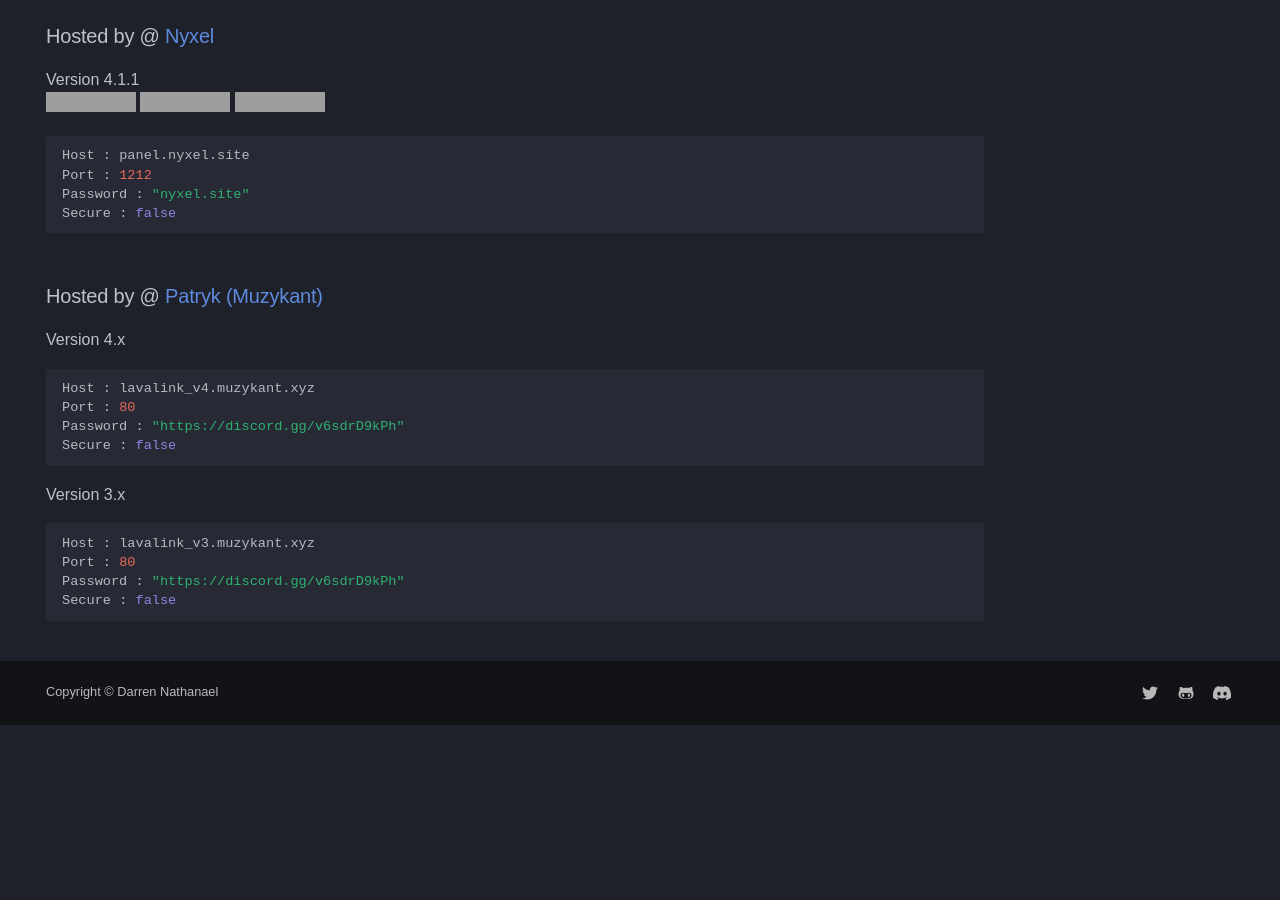
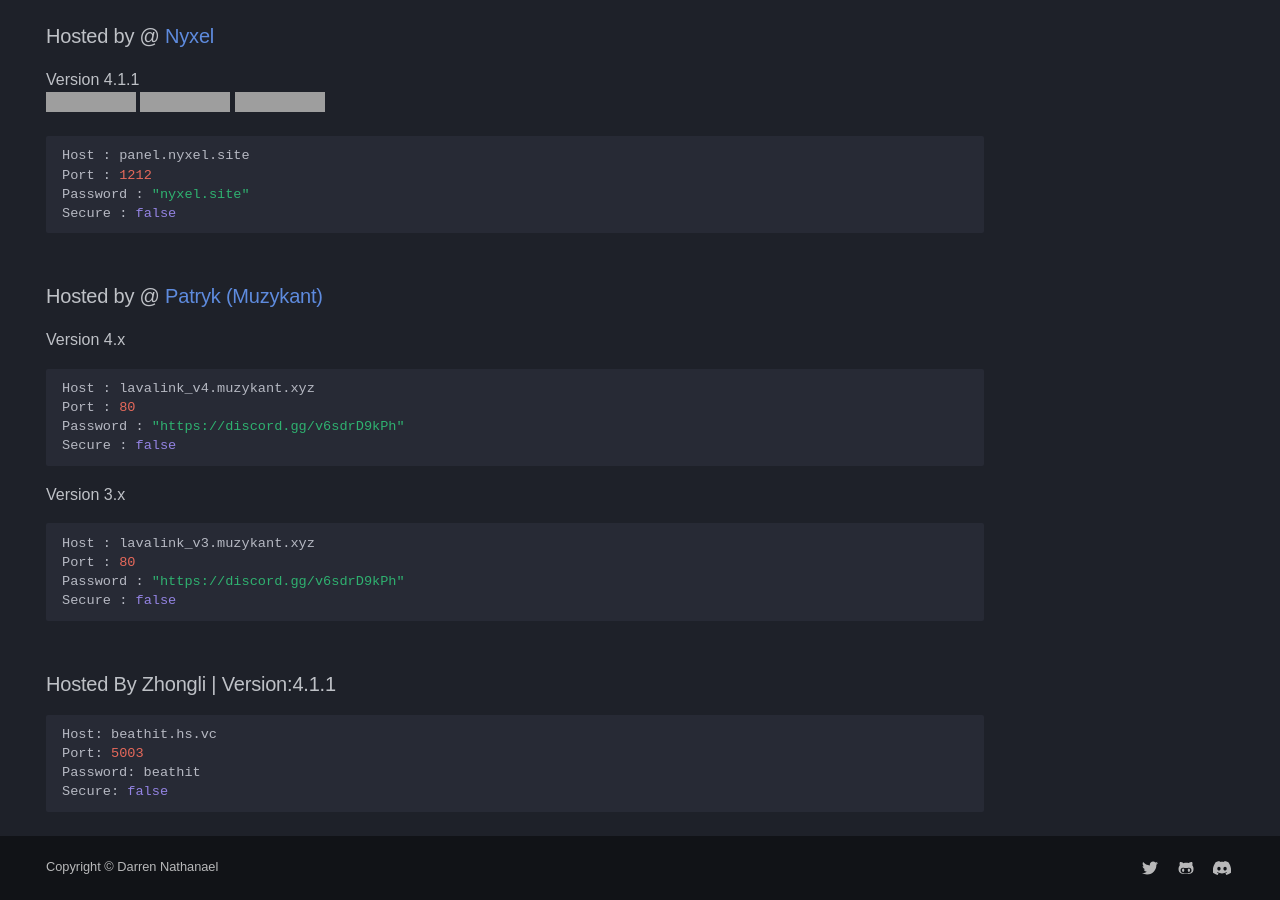
Before and after one commit to DarrenOfficial/lavalink-list, an MkDocs documentation site: the page built from docs/NoSSL/Lavalink-NonSSL.md, in a window 1280 px wide and 900 px high, scrolled down 3175 px. Built offline with MkDocs 1.6.1 and Material for MkDocs 9.7.7, drawn with Linux system fonts in a browser that asks for light colours; some web fonts are replaced; comment, search, counter and statistics services are not loaded; a style sheet for code colours, icons or effects is not loaded; before the commit the page ends 3900 px from its top, so only the background shows below that; some of the changed text lies outside the part shown; grey boxes are pictures that could not be loaded.

Commit message:
Update Lavalink-NonSSL.md

````diff
--- a/docs/NoSSL/Lavalink-NonSSL.md
+++ b/docs/NoSSL/Lavalink-NonSSL.md
@@ -171,3 +171,11 @@ Port : 80
 Password : "https://discord.gg/v6sdrD9kPh"
 Secure : false
 ```
+
+### Hosted By Zhongli  |  Version:4.1.1
+```bash
+Host: beathit.hs.vc
+Port: 5003
+Password: beathit
+Secure: false
+```
````
